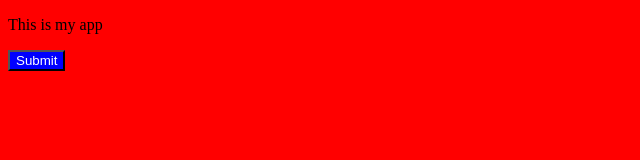
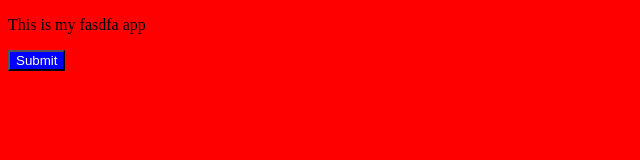
Before and after one commit to NgKien94/GitReview, a plain HTML site: page index.html in a window 1280 px wide. Shown: the full height of the page, 0-640 px from the left. Drawn offline with Linux system fonts and the light colour scheme.

Commit message:
update index.html file new

```diff
--- a/index.html
+++ b/index.html
@@ -8,7 +8,7 @@
     <title>Document</title>
 </head>
 <body>
-    <p>This is my app</p>
+    <p>This is my fasdfa app</p>
     <button>Submit</button>
 </body>
 </html>
```
